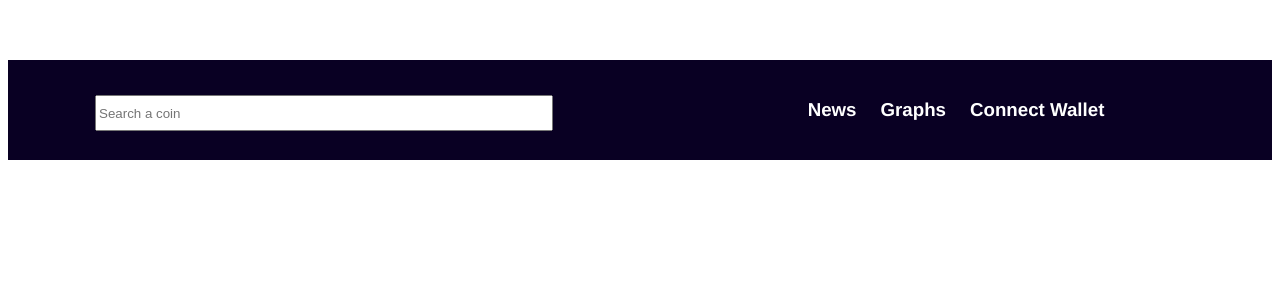
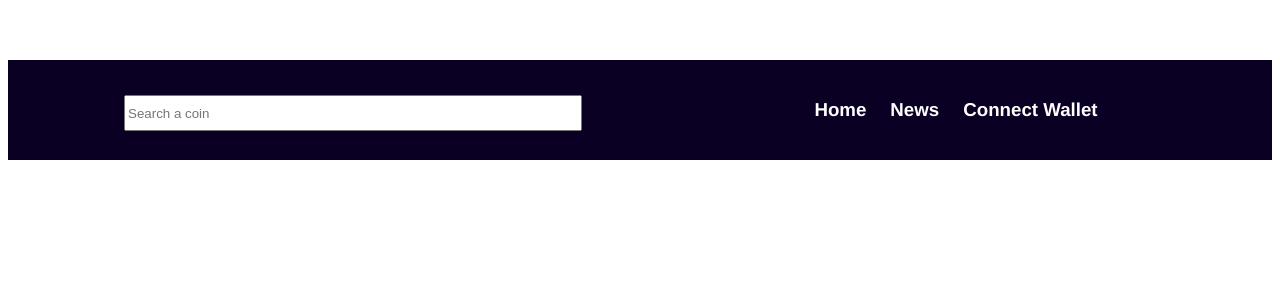
Before and after one commit to Marwanrizik91/crypto-news-Vuejs, a Vue app: page / in a window 1280 px wide. Shown: the top 300 px of the page. Built offline with nearby package versions, Linux system fonts and the light colour scheme.

Commit message:
separated component

```diff
--- a/src/App.vue
+++ b/src/App.vue
@@ -1,16 +1,16 @@
 <template>
   <div id="app">
-    <SearchBar/>
+    <NavBar/>
   </div>
 </template>
 
 <script>
-import SearchBar from "./components/SearchBar.vue";
+import NavBar from "./components/NavBar.vue";
 
 export default {
   name: "App",
   components: {
-    SearchBar,
+    NavBar,
   },
 };
 </script>
--- /dev/null
+++ b/src/components/CustomButton.vue
@@ -0,0 +1,20 @@
+<template>
+    <h3 class="customButton">
+      {{ buttonName }}
+    </h3>
+</template>
+
+<script>
+export default {
+  name: "CustomButton",
+  props: {
+    buttonName: String,
+  },
+};
+</script>
+
+<style scoped>
+    .customButton {
+        cursor: pointer;
+    }
+</style>
--- /dev/null
+++ b/src/components/NavBar.vue
@@ -0,0 +1,53 @@
+<template>
+  <div class="navBarTop">
+    <SearchBar />
+    <div class="navButton_container">
+      <CustomButton
+        v-for="buttonName in navigationButtons"
+        :key="buttonName"
+        v-bind:buttonName="buttonName"
+      />
+    </div>
+  </div>
+</template>
+
+<script>
+import SearchBar from "./SearchBar.vue";
+import CustomButton from "./CustomButton.vue";
+import { NAVBUTTONS } from "../utils/constants.js";
+export default {
+  name: "NavBar",
+  data() {
+      return {
+      navigationButtons: [],
+      }
+  },
+  components: {
+    SearchBar,
+    CustomButton,
+  },
+  mounted: function () {
+    this.navigationButtons = NAVBUTTONS;
+  },
+};
+</script>
+
+<style scoped>
+.navBarTop {
+  background-color: #090023;
+  width: 100%;
+  height: 100px;
+  display: flex;
+  flex-direction: row;
+}
+
+.navButton_container {
+  width: 50%;
+  display: inherit;
+  gap: 1.5rem;
+  align-items: center;
+  justify-content: center;
+  color: #fff;
+  font-size: 1rem;
+}
+</style>
--- a/src/components/SearchBar.vue
+++ b/src/components/SearchBar.vue
@@ -1,35 +1,42 @@
 <template>
-  <div class="navBarTop">
     <div class="searchBar_container">
       <div class="searchBar">
+        <div class="searchBar_input_container">
           <input
+            class="searchBar_input"
             type="text"
-          v-on:click="getData"
+            @click="getData"
             v-model="searchQuery"
             placeholder="Search a coin"
+            @mouseenter="handleMouseEnter"
+          />
+          <p v-show="searchQuery" @click="handleXclick">x</p>
+        </div>
+        <div
+          v-show="showOptions"
+          @mouseleave="handleMouseLeave"
+          class="options"
         >
-        <div class="options">
           <ul>
             <li
               class="searchBar_list"
               v-for="(data, index) in filteredData"
               :key="`coin${index}`"
+              @click="handleClick(data.name)"
+              @mouseover="handleListMouseOver($event)"
+              @mouseout="handleListMouseOut($event)"
             >
               <img :src="data.thumb" />
               <div class="coin_name_and_symbol">
-
-              <div class="coin_name">{{ data.name }} </div>
-              <div class="coin_symbol">{{data.symbol}} </div>
+                <div class="coin_name">{{ data.name }}</div>
+                <div class="coin_symbol">{{ data.symbol }}</div>
+              </div>
+              <div class="coin_ranking">
+                {{ data.market_cap_rank && `#${data.market_cap_rank}` }}
               </div>
             </li>
           </ul>
         </div>
-      </div>
-    </div>
-      <div class="navButton_container">
-          <h3>News</h3>
-          <h3>Graphs</h3>
-          <h3>Connect Wallet</h3>
       </div>
     </div>
 </template>
@@ -38,18 +45,23 @@
 // import axios from "axios";
 import Data from "../data.json";
 export default {
+  name: "SearchBar",
+  components: {
+  },
   data() {
     return {
       dataObject: "",
       searchQuery: "",
       selectedItem: "",
-      showOptions: false
+      showOptions: !this.searchQuery ? false : true,
     };
   },
+
   methods: {
     getData: async function () {
       if (!this.dataObject) {
         this.dataObject = Data;
+        this.showOptions = true;
         // try {
         //   const response = await axios.get(
         //     "data.json"
@@ -59,6 +71,25 @@ export default {
         //   console.log(message);
         // }
       }
+    },
+    handleClick: function (data) {
+      this.searchQuery = data;
+      this.showOptions = false;
+    },
+    handleMouseEnter: function () {
+      this.showOptions = true;
+    },
+    handleMouseLeave: function () {
+      this.showOptions = false;
+    },
+    handleXclick: function () {
+      this.searchQuery = "";
+    },
+    handleListMouseOver: function (e) {
+      e.currentTarget.classList.add("mouseover_listElemet");
+    },
+    handleListMouseOut: function (e) {
+      e.currentTarget.classList.remove("mouseover_listElemet");
     },
   },
   computed: {
@@ -92,55 +123,77 @@ export default {
   justify-content: center;
 }
 
-.searchBar, .searchBar input {
+.searchBar,
+.searchBar input {
+  width: 100%;
+  max-width: 500px;
+  height: 30px;
+}
+
+.searchBar_input_container {
+  position: relative;
+  box-sizing: border-box;
   width: 90%;
-    max-width: 500px;
-    height: 30px
+  margin-left: 50px;
+}
+
+.searchBar_input_container p {
+  position: absolute;
+  right: 5px;
+  top: -5px;
+  cursor: pointer;
 }
 
 
-.navButton_container {
-    width: 50%;
-    display: inherit;
-    gap: 1.5rem;
-    align-items: center;
-    justify-content: center;
-    color: #fff;
-    font-size: 1rem;
-}
-
 .options {
-
+  width: 100%;
 }
 
 .searchBar_list {
   background-color: #090023;
-    padding-left: 10px;
+  opacity: 0.9;
   list-style: none;
   display: flex;
   gap: 15px;
   align-items: center;
   color: #fff;
+  padding: 10px 0 10px 10px;
+  cursor: pointer;
 }
 
 .searchBar_list:last-child {
   border-radius: 0 0 15px 15px;
-    padding-bottom: 10px;
 }
 
+
 .searchBar_list img {
-    width: 30px;
-    height: 30px;
+  width: 25px;
+  height: 25px;
+  border-radius: 50%;
+  user-select: none;
 }
 
 .coin_name_and_symbol {
   display: flex;
   flex-direction: column;
   align-items: flex-start;
+  width: 100%;
+  user-select: none;
+}
+
+.mouseover_listElemet {
+  background-color: #ff5c5c;
+}
+
+.coin_ranking {
+  font-size: 12px;
+  padding-right: 10px;
+  user-select: none;
 }
 
 .coin_symbol {
   font-size: 12px;
   color: #868686;
+  user-select: none;
 }
 </style>
--- a/src/utils/constants.js
+++ b/src/utils/constants.js
@@ -1 +1 @@
-export const NAVBUTTONS = ['New', 'Graphs', 'Connect Wallet']
+export const NAVBUTTONS = ['Home', 'News', 'Connect Wallet']
```
Lines whose indentation alone changed are shown as unchanged.
